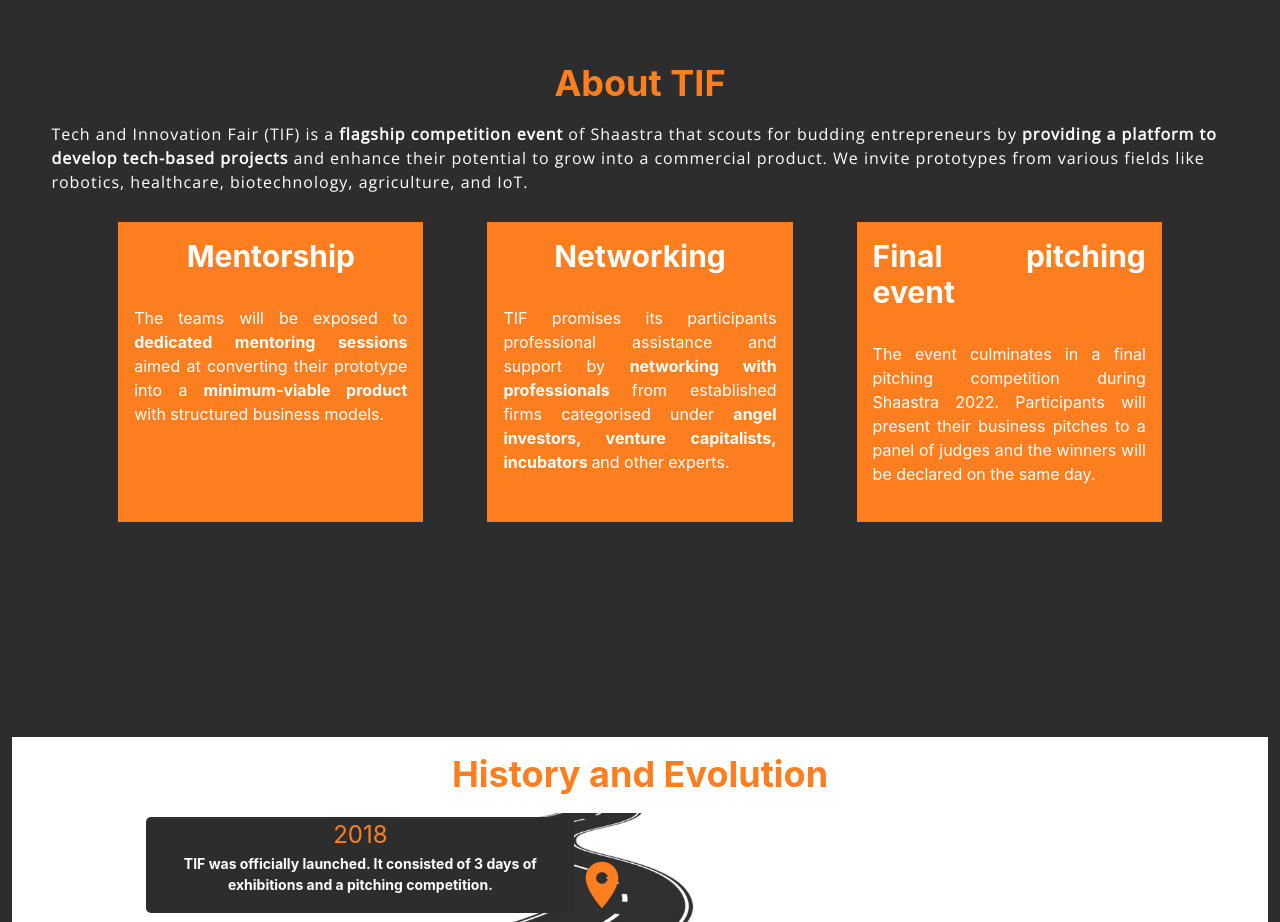
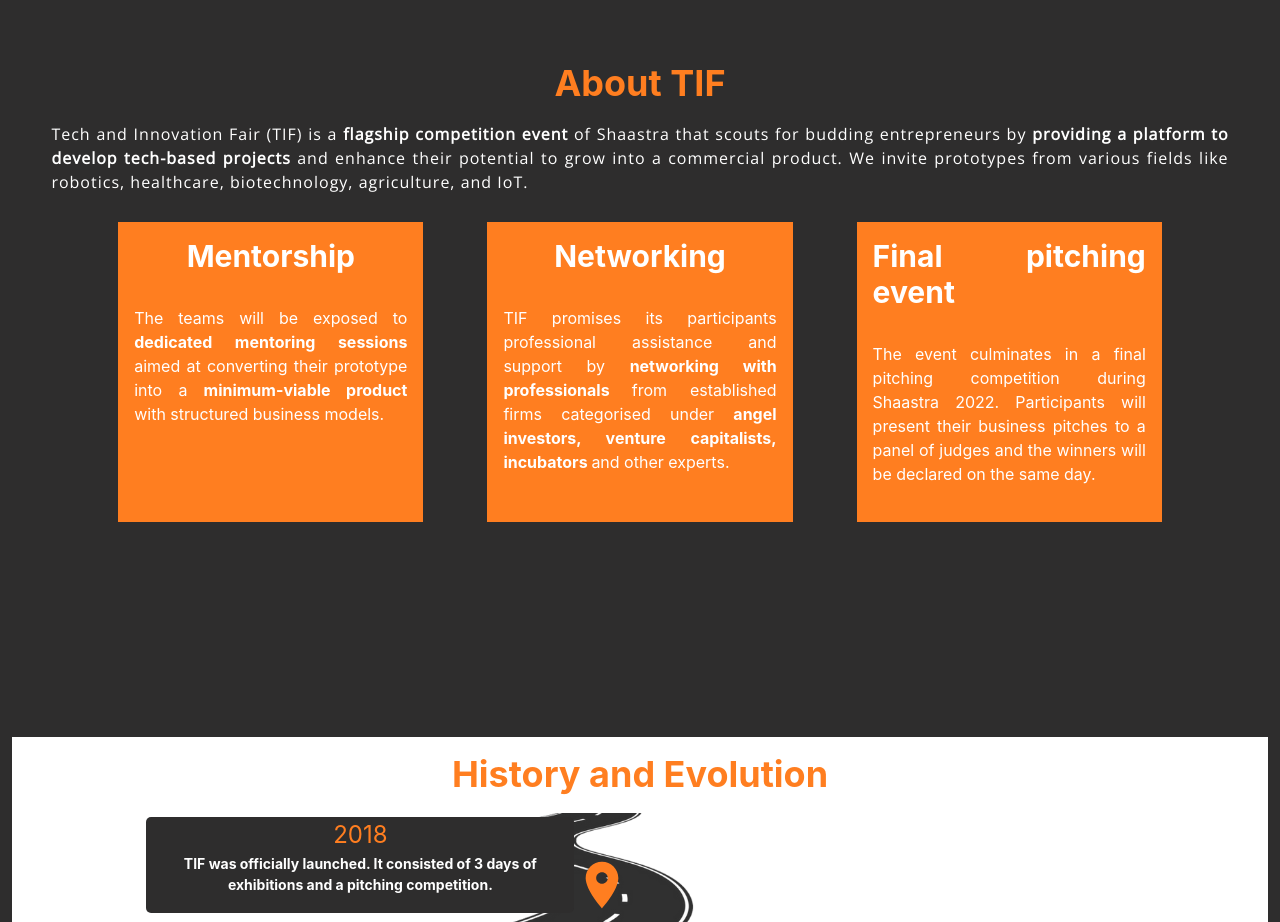
Before and after one commit to ShaastraWebops/tif-portal-2022, a React (Create React App) app: page / in a window 1280 px wide. Shown: the part 900-1822 px from the top of the page. Built offline with nearby package versions, Linux system fonts and the light colour scheme.

Commit message:
text align

```diff
--- a/src/components/About.tsx
+++ b/src/components/About.tsx
@@ -17,7 +17,7 @@ function About() {
           About TIF
         </Heading>
         <Box width='95%' p={2} m={2}>
-          <Text textColor='white' className='about-tif-text'>
+          <Text textColor='white' className='about-tif-text' textAlign={['justify']}>
             Tech and Innovation Fair (TIF) is a{' '}
             <b> flagship competition event </b>of Shaastra that scouts for
             budding entrepreneurs by
```
